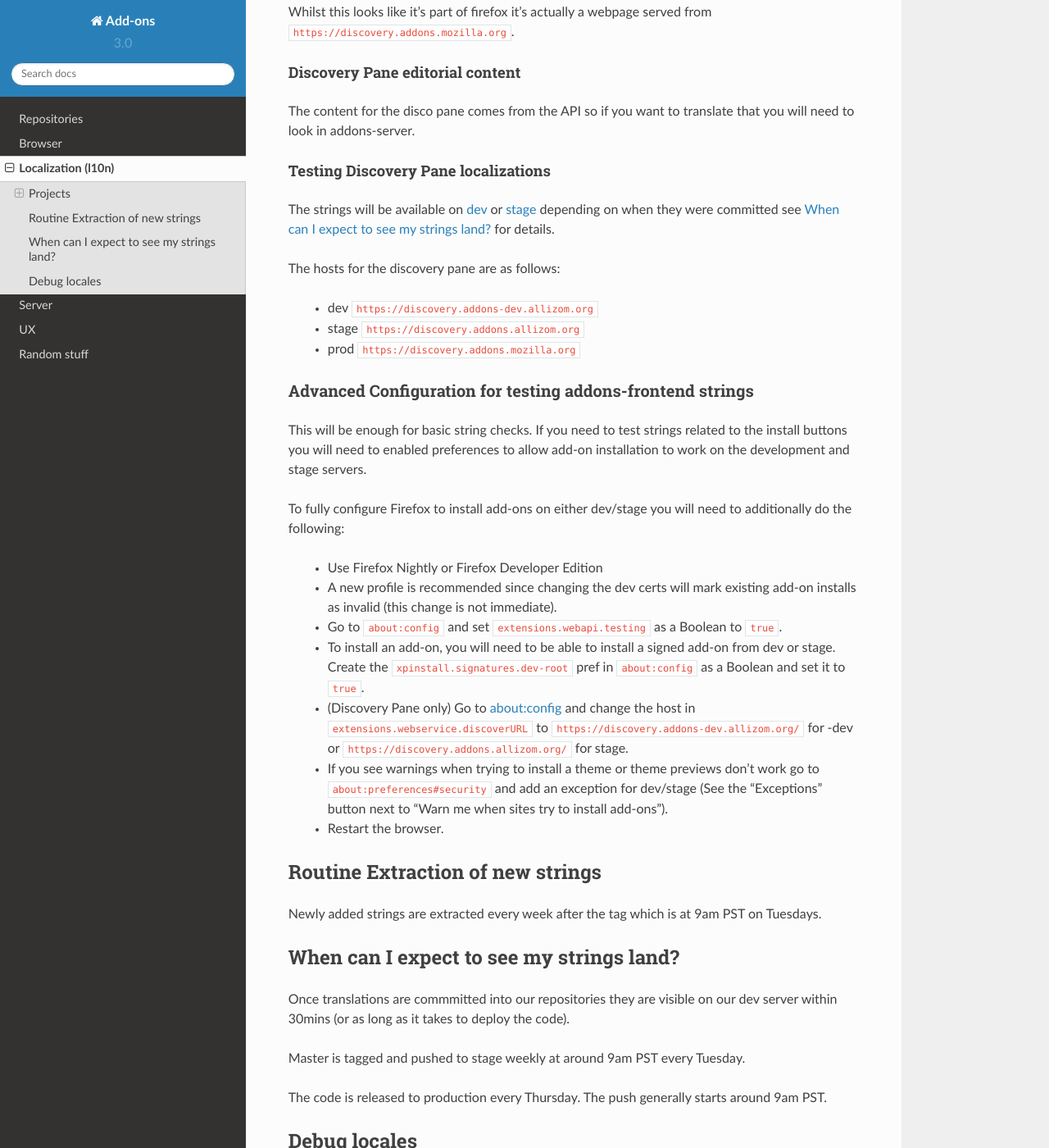
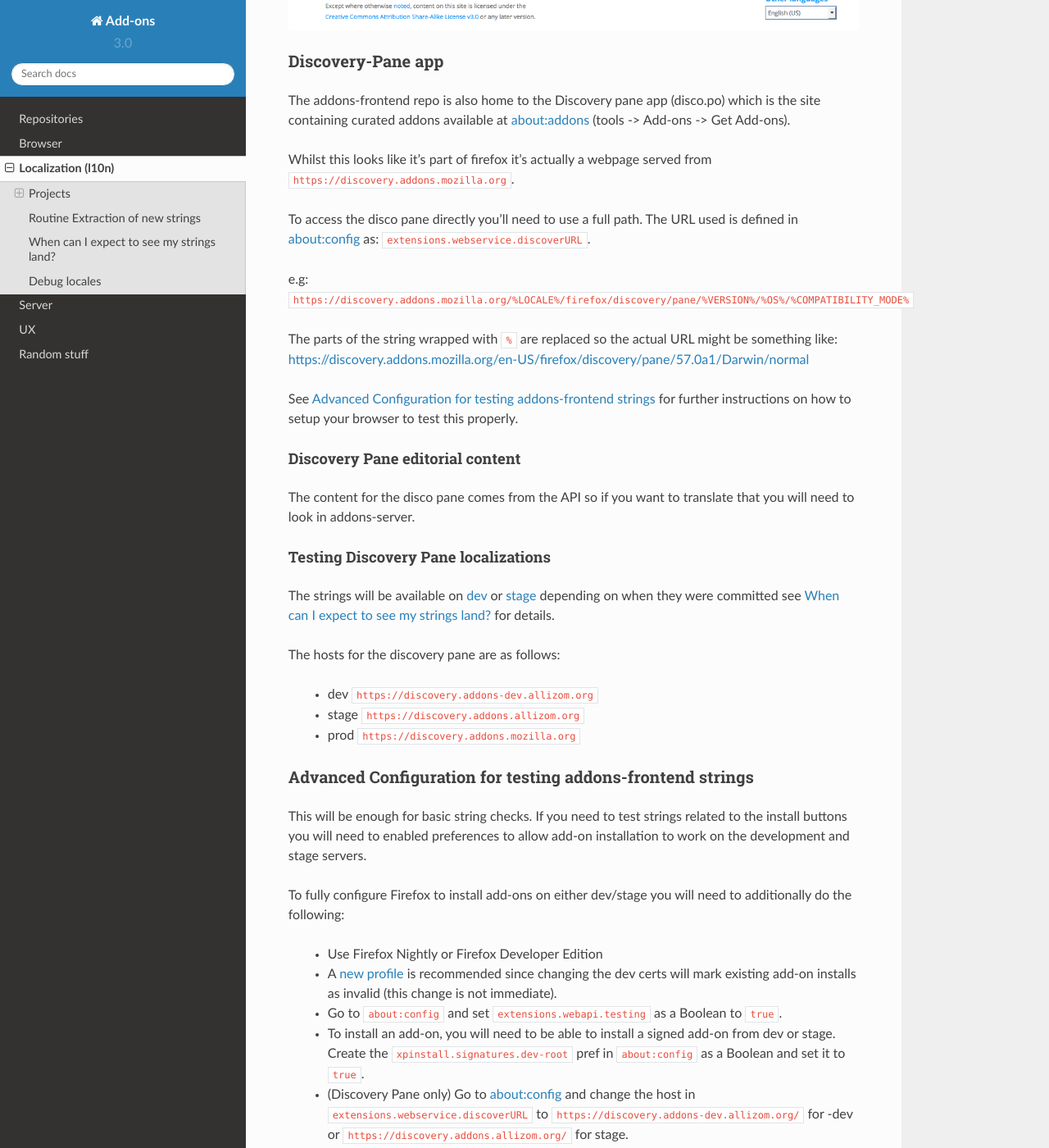
Before and after one commit to mozilla/addons, a Sphinx documentation site: the page built from docs/l10n.rst, in a window 1280 px wide and 1400 px high, scrolled down 1395 px. Shown: the whole window at 82% size. Built offline with Sphinx 7.4.7 and the Read the Docs theme 2.0.0, drawn with Linux system fonts in a browser that asks for light colours; some of the changed text lies outside the part shown.

Commit message:
Update localizer docs

```diff
--- a/docs/l10n.rst
+++ b/docs/l10n.rst
@@ -55,6 +55,8 @@
       "View mobile site" in the footer.
     * A Mobile user-agent string.
 
+.. image:: images/view-mobile-site-link.png
+
 Discovery-Pane app
 ++++++++++++++++++
 
@@ -64,6 +66,17 @@
 
 Whilst this looks like it's part of firefox it's actually a webpage served
 from ``https://discovery.addons.mozilla.org``.
+
+To access the disco pane directly you'll need to use a full path. The URL
+used is defined in about:config as: ``extensions.webservice.discoverURL``.
+
+e.g: ``https://discovery.addons.mozilla.org/%LOCALE%/firefox/discovery/pane/%VERSION%/%OS%/%COMPATIBILITY_MODE%``
+
+The parts of the string wrapped with ``%`` are replaced so the actual URL
+might be something like: https://discovery.addons.mozilla.org/en-US/firefox/discovery/pane/57.0a1/Darwin/normal
+
+See `Advanced Configuration for testing addons-frontend strings`_ for further
+instructions on how to setup your browser to test this properly.
 
 Discovery Pane editorial content
 ~~~~~~~~~~~~~~~~~~~~~~~~~~~~~~~~
@@ -94,7 +107,7 @@
 need to additionally do the following:
 
     * Use Firefox Nightly or Firefox Developer Edition
-    * A new profile is recommended since changing the dev certs will mark
+    * A `new profile`_ is recommended since changing the dev certs will mark
       existing add-on installs as invalid (this change is not immediate).
     * Go to ``about:config`` and set ``extensions.webapi.testing`` as a
       Boolean to ``true``.
@@ -143,6 +156,12 @@
 and it is both HTML and placeholder aware, to provide more accurate
 simulated localizations.
 
+To access a debug locale simply replace the current locale in the url of the
+page you are on.
+
+E.g: ``https://addons-dev.allizom.org/en-US/firefox/`` becomes
+``https://addons-dev.allizom.org/dbr/firefox/``.
+
 
 .. _`dev`: https://addons-dev.allizom.org
 .. _`stage`: https://addons.allizom.org
```
Also changed, not shown: other parts of docs/l10n.rst (+1 -0 lines), docs/images/view-mobile-site-link.png (added).
